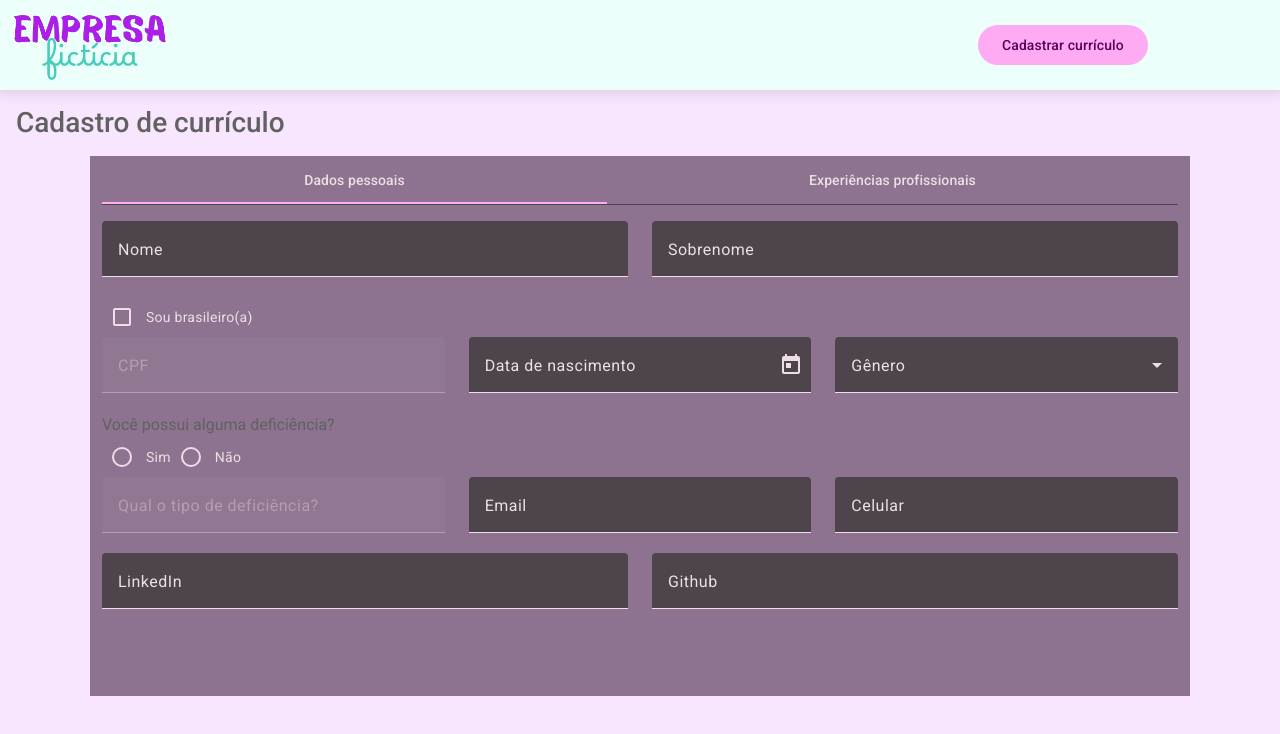
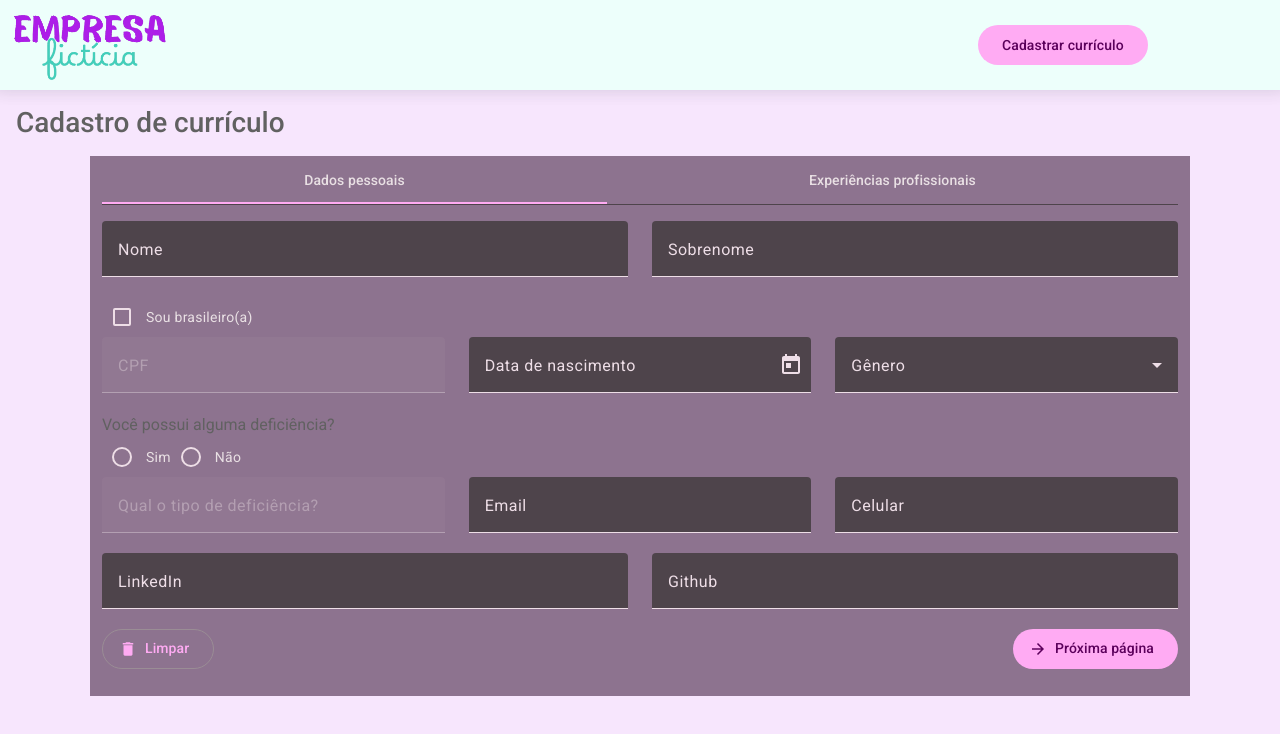
Before and after one commit to miathayde/radix-challenge, an Angular app: page /register-resume in a window 1280 px wide. Shown: the top 734 px of the page. Built offline with nearby package versions, Linux system fonts and the light colour scheme.

Commit message:
Inclusão de botões e estilos

```diff
--- a/src/app/register-resume/register-resume.component.html
+++ b/src/app/register-resume/register-resume.component.html
@@ -10,5 +10,19 @@
 
       </mat-tab>
     </mat-tab-group>
+    <div class="row d-flex justify-content-between">
+      <div class="col">
+        <button mat-stroked-button (click)="cleanAll()">
+          Limpar
+          <mat-icon>delete</mat-icon>
+        </button>
+      </div>
+      <div class="col d-flex justify-content-end">
+        <button mat-flat-button (click)="nextTab()" *ngIf="selectedTabIndex == 0">
+          Próxima página
+          <mat-icon>arrow_forward</mat-icon>
+        </button>
+      </div>
+    </div>
   </div>
 </div>
--- a/src/app/register-resume/register-resume.component.scss
+++ b/src/app/register-resume/register-resume.component.scss
@@ -14,3 +14,7 @@ h3 {
  ::ng-deep .mat-mdc-tab-body-content {
   overflow: hidden !important;
  }
+
+ .page {
+  padding-bottom: 1rem;
+ }
```
